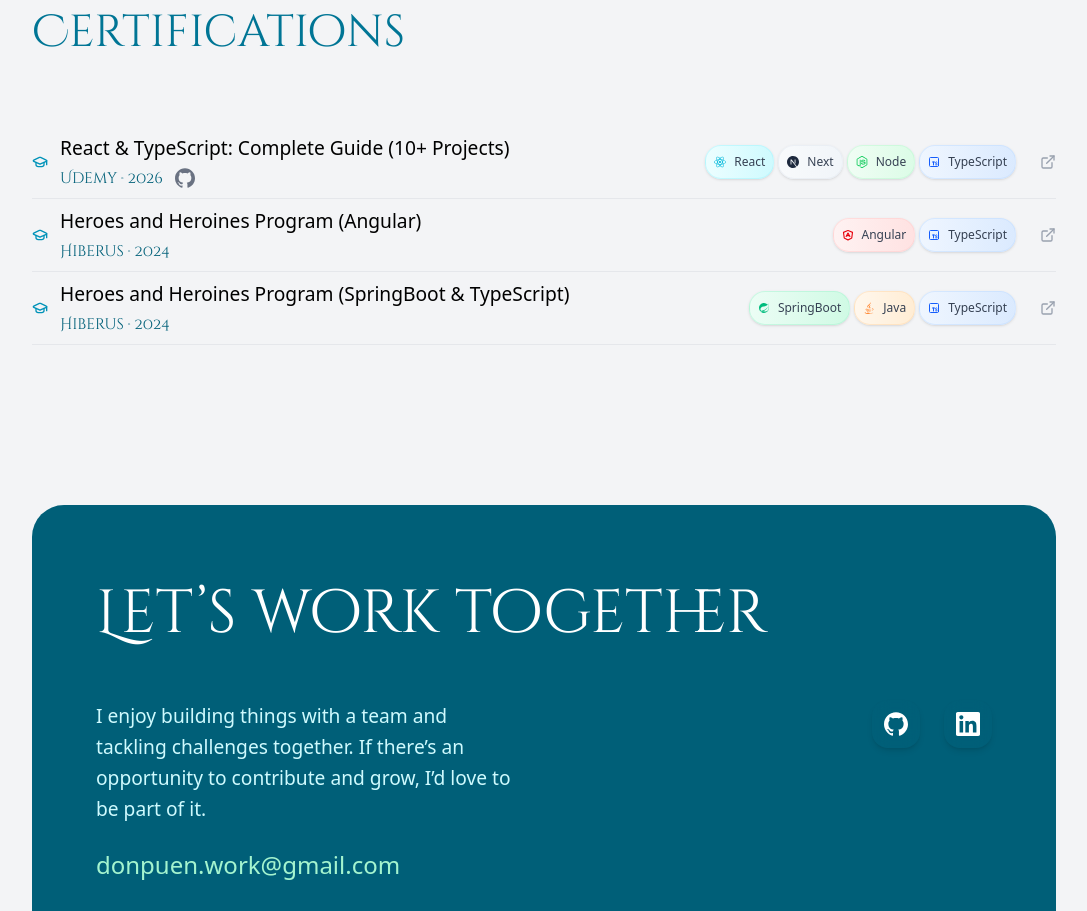
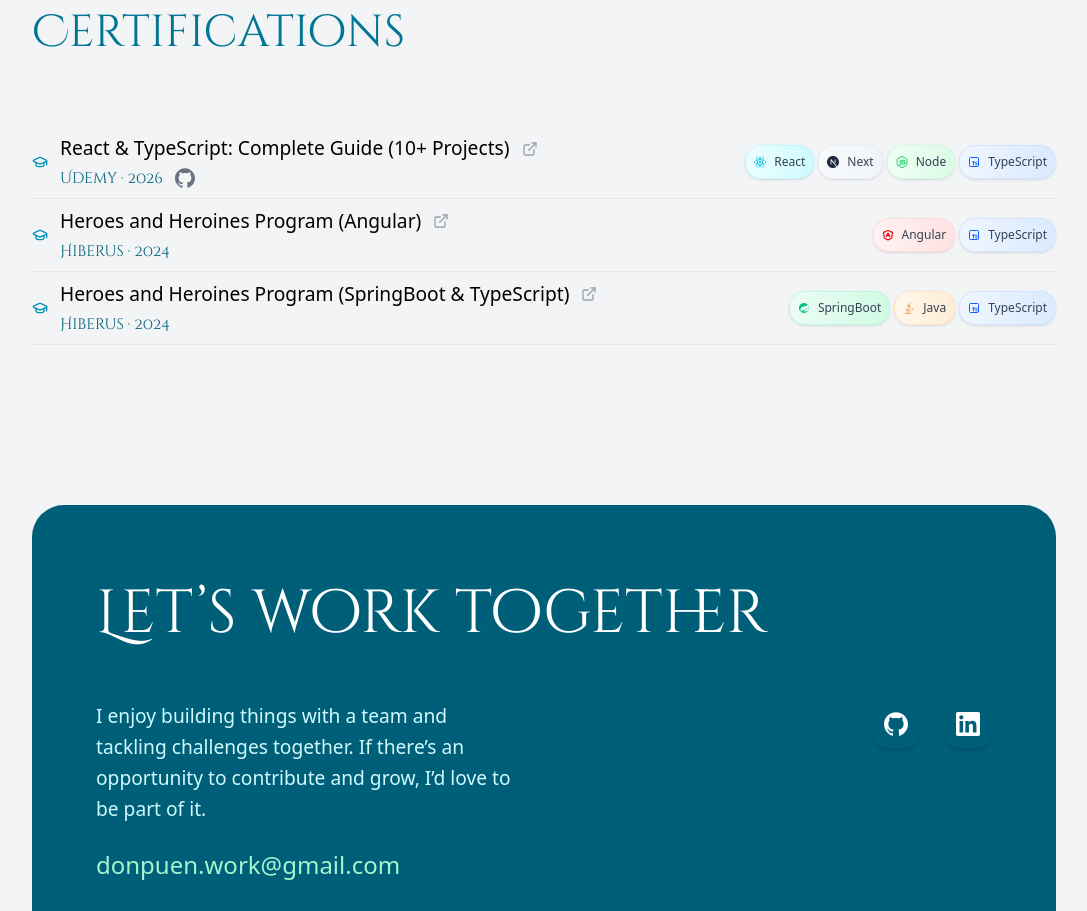
Before and after one commit to Zerotss/Portfolio, a React (Vite) app: page / in a window 1280 px wide. Shown: the part 3520-4431 px from the top of the page, without its empty margins (96-1183 px from the left). Built offline with nearby package versions, Linux system fonts and the light colour scheme.

Commit message:
Certifications fix ui

```diff
--- a/src/data/AppData.ts
+++ b/src/data/AppData.ts
@@ -87,7 +87,7 @@ export const projectsData: Project[] = [
         title: "Portfolio",
         introduction: [
             "This portfolio was built as a personal frontend challenge after completing my React and Next.js courses. My main goal was to reinforce my frontend fundamentals and gain confidence building a real-world project from scratch.",
-            "Built with React, Vite, TypeScript, and Zustand, this project focuses on clean component structure, reusable UI patterns, and a smooth user experience. It was fully designed and developed independently as a hands-on frontend challenge."],
+            "Built with React, Vite, TypeScript, TailwindCss and Zustand, this project focuses on clean component structure, reusable UI patterns, and a smooth user experience. It was fully designed and developed independently as a hands-on frontend challenge."],
         technologies: [
             "React",
             "Vite",
--- a/src/pages/mainPage/sections/achievement/AchievementCard.tsx
+++ b/src/pages/mainPage/sections/achievement/AchievementCard.tsx
@@ -27,9 +27,25 @@ export default function AchievementCard({ achievement }: AchievementCardProps) {
         <Icon className="w-4 h-4 text-cyan-600 shrink-0 mt-0.5 sm:mt-0" />
 
         <div className="flex flex-col min-w-0 gap-1 text-left">
-          <span className="text-[clamp(0.95rem,1.5vw,1.2rem)] font-light  break-words">
+          <div className="flex gap-3"><span className="text-[clamp(0.95rem,1.5vw,1.2rem)] font-light  break-words">
             {achievement.title}
           </span>
+            {achievement.link && (
+              <a
+                href={achievement.link}
+                target="_blank"
+                className="
+
+      self-center
+      text-gray-400 hover:text-cyan-800 transition
+    "
+              >
+                <ExternalLink className="w-4 h-4" />
+              </a>
+            )}
+
+          </div>
+
 
           <div className="flex gap-3 ">
             <span className="text-cyan-800 text-[clamp(0.95rem,1.2vw,1.15rem)] font-medieval">
@@ -72,20 +88,6 @@ export default function AchievementCard({ achievement }: AchievementCardProps) {
       </div>
 
 
-      {achievement.link && (
-        <a
-          href={achievement.link}
-          target="_blank"
-          className="
-      absolute right-0 top-3
-      sm:static
-      self-center
-      text-gray-400 hover:text-cyan-800 transition
-    "
-        >
-          <ExternalLink className="w-4 h-4" />
-        </a>
-      )}
 
 
     </div >
```
